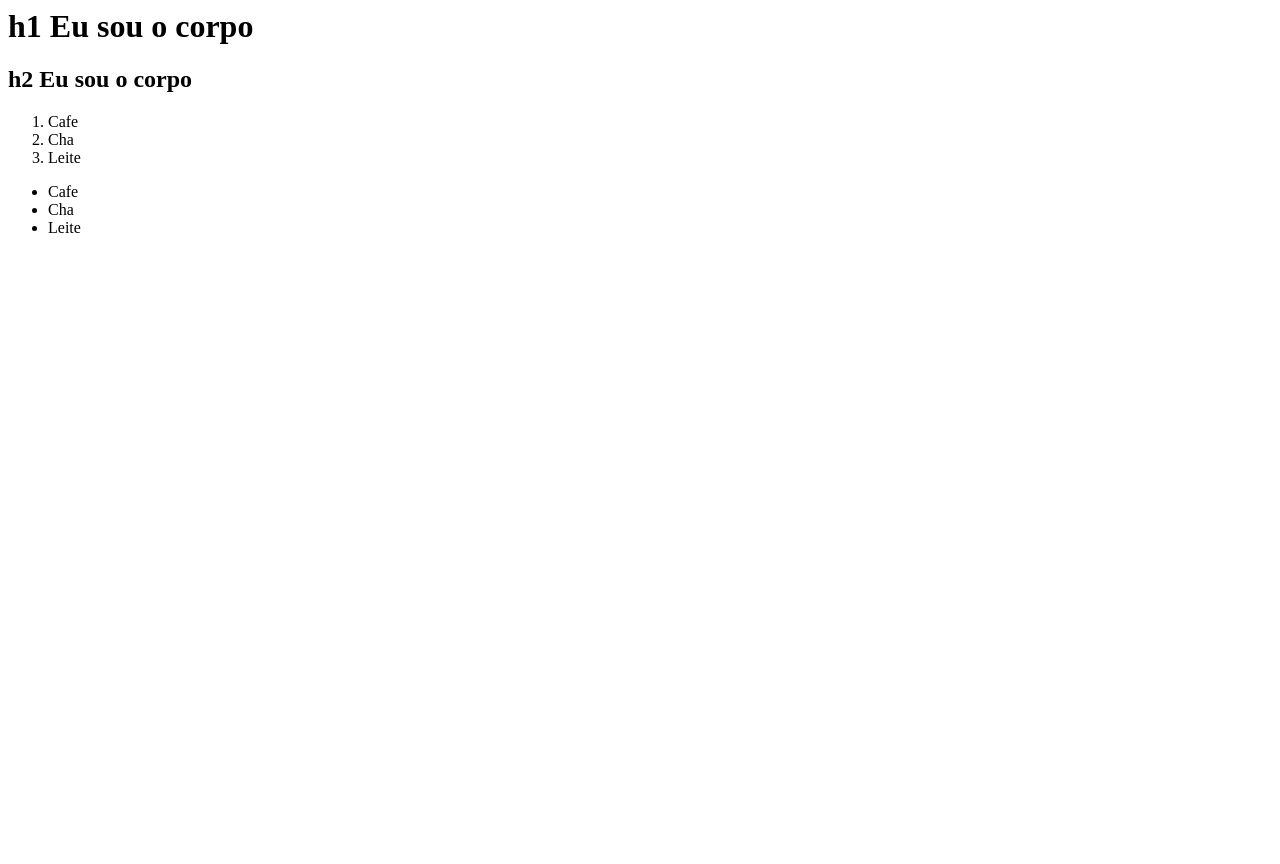
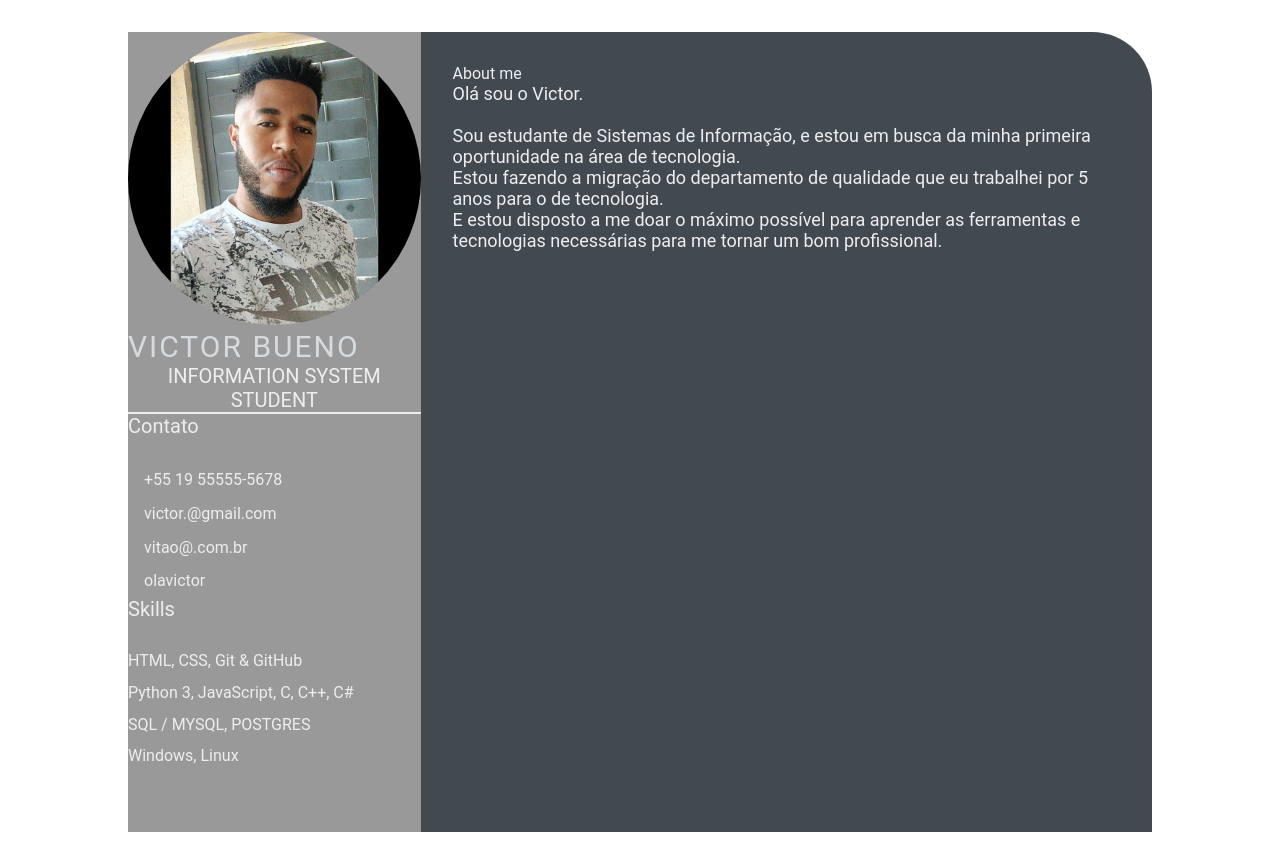
Before and after one commit to Buenovictor25/Buenovictor25.github.io, a plain HTML site: page index.html in a window 1280 px wide. Before the commit the page ends 800 px from the top, so only its background shows below. Drawn offline with Linux system fonts and the light colour scheme.

Commit message:
Second day (#2)

```diff
--- a/index.html
+++ b/index.html
@@ -1,22 +1,56 @@
-<html>
-    <head>
-        <title>
-            Ola, eu sou a cabeça !
-        </title>
-    </head>
-    <body>
-        <h1>h1 Eu sou o corpo</h1>
-        <h2>h2 Eu sou o corpo</h2>
+<!DOCTYPE html>
+<html lang="en">
+<head>
+    <meta charset="UTF-8">
+    <meta http-equiv="X-UA-Compatible" content="IE=edge">
+    <meta name="viewport" content="width=device-width, initial-scale=1.0">
+    <title>Victor Bueno CV</title>
 
-    </body>
-    <ol>
-        <li>Cafe</li>
-        <li>Cha</li>
-        <li>Leite</li>
-    </ol>
-    <ul>
-        <li>Cafe</li>
-        <li>Cha</li>
-        <li>Leite</li>
-    </ul>
+    <link rel="stylesheet" href="style.css">
+
+</head>
+<body>
+    <main class="resume-contents">
+        <section class="left-section">
+           <section class="left-section-content">
+               <div class="profile">
+                   <img class="profile-image" src="img/profile-image.jpeg" alt="Profile image">
+                   <p class="name">Victor Bueno</p>
+                   <p class="profession">Information System Student</p>
+               </div>
+               <div class="contact-info">
+                   <p class="left-title">Contato</p>
+                   <ul>
+                       <li><i class="fa fa-phone"></i>+55 19 55555-5678</li>
+                       <li><i class="fa fa-envelope"></i>victor.@gmail.com</li>
+                       <li><i class="fa fa-globe"></i>vitao@.com.br</li>
+                       <li><i class="fa fa-github"></i>olavictor</li>
+                   </ul>
+               </div>
+               <div class="skills">
+                <p class="left-title">Skills</p>
+                    <ul>
+                        <li><p>HTML, CSS, Git & GitHub</p></li>
+                        <li><p>Python 3, JavaScript, C, C++, C#</p></li>
+                        <li><p>SQL / MYSQL, POSTGRES</p></li>
+                        <li><p>Windows, Linux</p></li>
+                    </ul>
+               </div>
+           </section>
+           </section>
+           <section class="right-section">
+               <div class="right-section-contents">
+                   <section class="about gap">
+                       <div class="right-title">About me</div>
+                       <p class="about-me-contents">
+                            Olá sou o Victor.<br>
+                            <br> Sou estudante de Sistemas de Informação, e estou em busca da minha primeira oportunidade na área de tecnologia.
+                            <br> Estou fazendo a migração do departamento de qualidade que eu trabalhei por 5 anos para o de tecnologia.
+                            <br> E estou disposto a me doar o máximo possível para aprender as ferramentas e tecnologias necessárias para me tornar um bom profissional.
+                       </p>
+                   </section>
+               </div>
+           </section>
+    </main>
+</body>
 </html>
--- /dev/null
+++ b/style.css
@@ -0,0 +1,103 @@
+* {
+    margin: 0;
+    padding: 0;
+    box-sizing: border-box;
+    list-style: none;
+    font-family: 'Roboto', sans-serif;
+}
+
+.resume-contents {
+    min-height: 100vh;
+    width: 80%;
+    margin: 2rem auto;
+    display: grid;
+    grid-template-columns: repeat(7, 1fr);
+}
+
+.left-section {
+    grid-column: span 2;
+    height: 100%;
+    background-color: #999999;
+}
+
+.right-section {
+    grid-column: span 5;
+    height: 100%;
+    background-color: #424a50;
+    border-radius: 0px 60px 0px 0px;
+}
+
+.left-section-contents{
+    padding: 2rem 2rem;
+}
+
+.profile {
+    width: 100%;
+    border-bottom: 2px solid #eeeeee;
+}
+
+.profile .profile-image {
+    width: 100%;
+    border-radius: 100%;
+}
+
+.name {
+    color: #D6DBDF;
+    font-size: 30px;
+    letter-spacing: 2px;
+    text-transform: uppercase;
+}
+
+.profession {
+    color: #eeeeee;
+    font-size: 20px;
+    text-transform: uppercase;
+    text-align: center;
+}
+
+/* .contact-info { border-bottom: 2px solid #1B2631; } */
+.left-title {
+    color: #eeeeee;
+    font-size: 20px;
+}
+
+.contact-info ul {
+    padding-top: 1.5rem;
+}
+
+.contact-info ul li,
+.references ul li {
+    padding: .4rem 0;
+    color: #eeeeee;
+}
+
+.contact-info ul li i,
+.references ul li i {
+    padding-right: 1rem;
+    font-size: 18px;
+    color: #eeeeee;
+}
+
+.skills ul {
+    padding-top: 1.5rem;
+}
+.skills ul li p {
+    padding: .4rem 0;
+    color: #eeeeee;
+}
+
+.right-section-contents {
+    padding: 2rem 2rem;
+}
+
+.right-title {
+    color: #eeeeee;
+}
+
+.gap {
+    padding-bottom: 2rem;
+}
+.about-me-contents {
+    font-size: 18px;
+    color: #eeeeee;
+}
```
Also changed, not shown: img/profile-image.jpeg (added).
